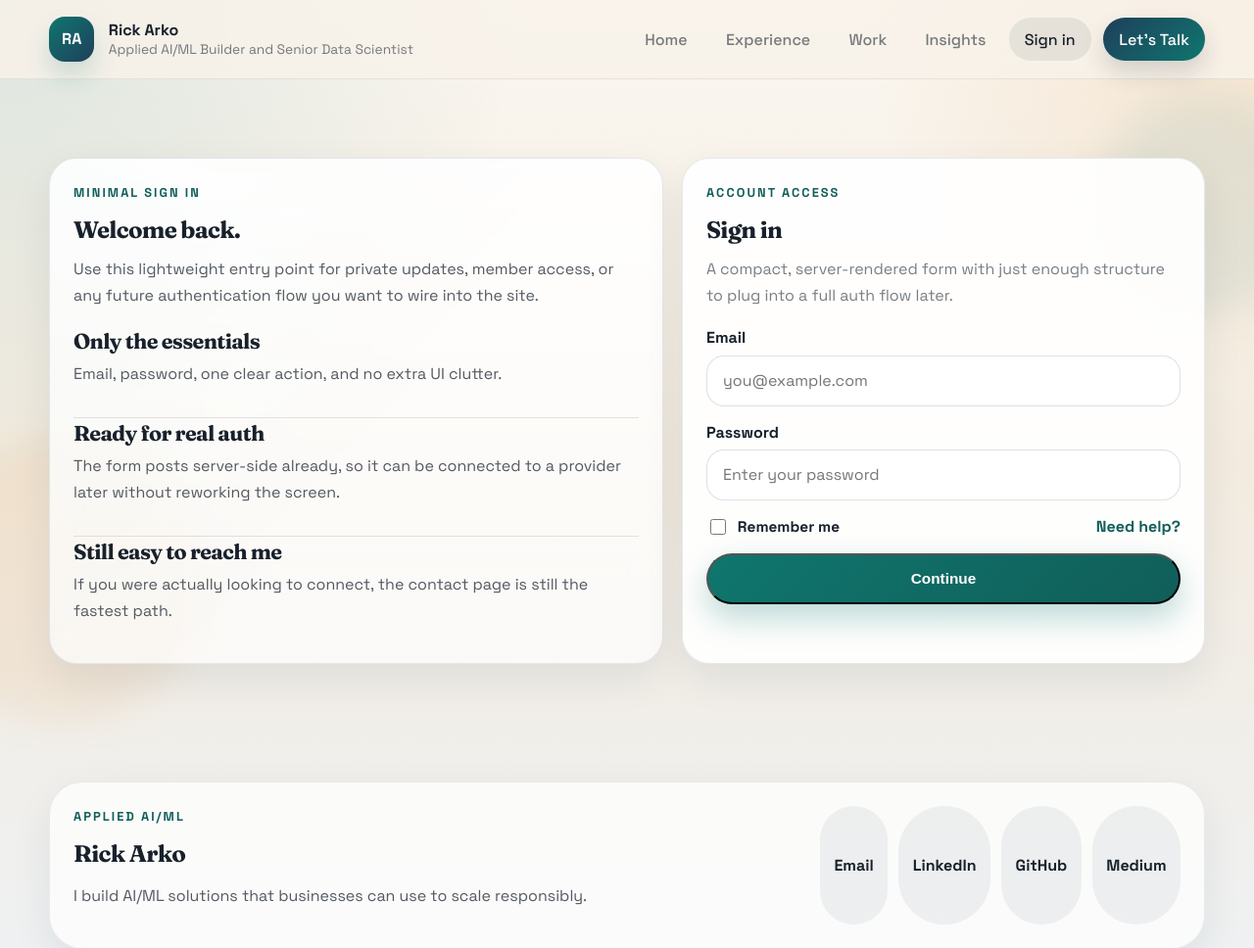
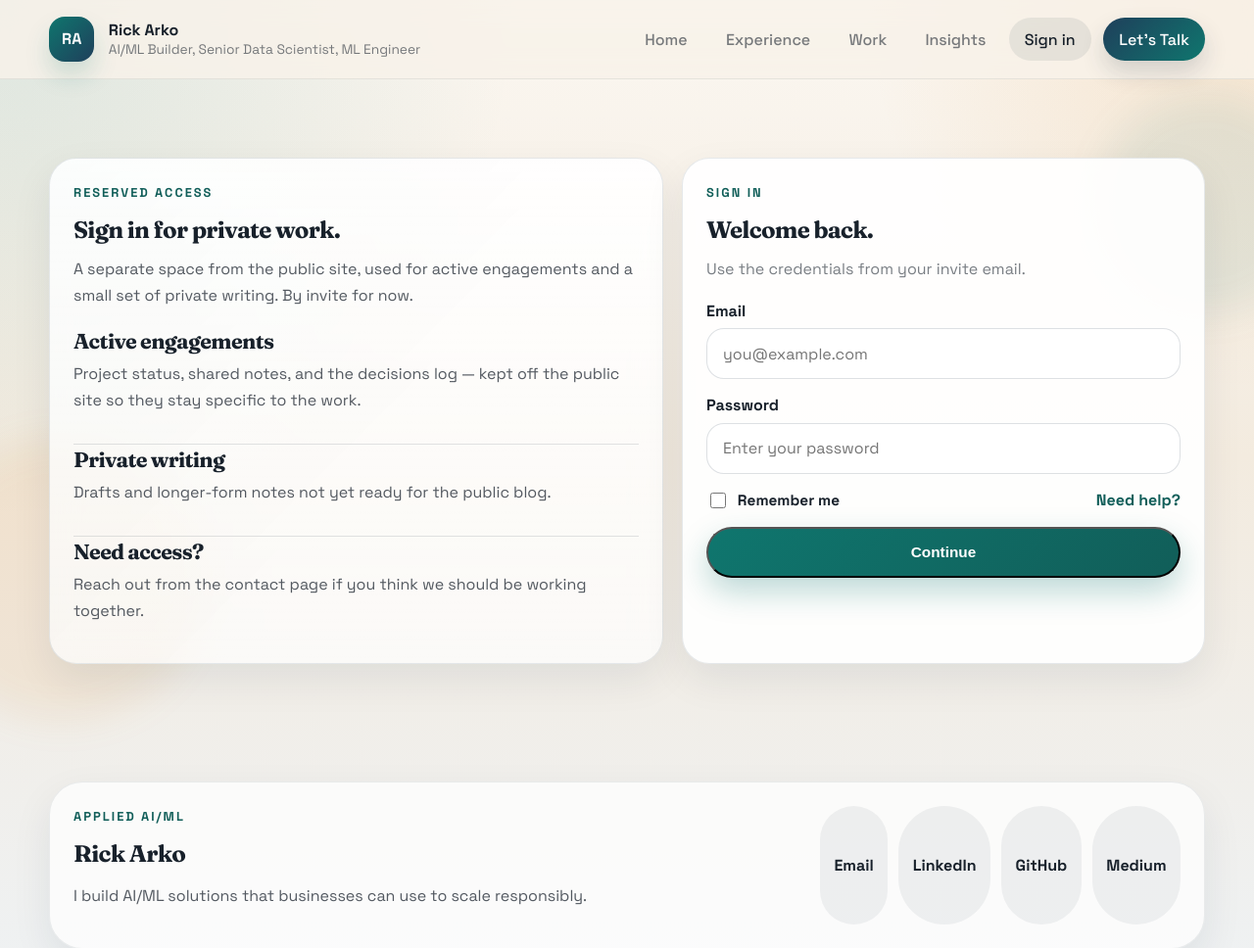
Before and after one commit to RickArko/RickArkoPortfolio, a Flask app: page /sign-in/ in a window 1280 px wide. Shown: the top 968 px of the page at 98% size. Run offline with Flask 3, Linux system fonts and the light colour scheme; some libraries are stand-ins or nearby versions.

Commit message:
update profile tags

```diff
--- a/src/rickarko_portfolio/factory.py
+++ b/src/rickarko_portfolio/factory.py
@@ -100,11 +100,13 @@ def create_app(
 
     @app.route("/sign-in/", methods=["GET", "POST"])
     def sign_in() -> tuple[str, int]:
+        home_content = load_home_content(resolved_settings)
         context: dict[str, Any] = {
             "email": "",
             "remember": False,
             "status": None,
             "message": None,
+            "sign_in": home_content.get("sign_in", {}),
         }
 
         if request.method == "POST":
@@ -123,8 +125,8 @@ def create_app(
                 context.update(
                     status="success",
                     message=(
-                        "Minimal sign-in captured. Connect this form to a real "
-                        "auth provider when you're ready."
+                        "Sign-in received. I'll follow up by email — use the "
+                        "contact page for anything time-sensitive."
                     ),
                 )
 
--- a/src/rickarko_portfolio/seo.py
+++ b/src/rickarko_portfolio/seo.py
@@ -28,7 +28,7 @@ PAGE_DEFINITIONS = {
         slug="home",
         label="Home",
         path="/",
-        title="Rick Arko | Applied AI/ML Builder and Senior Data Scientist",
+        title="Rick Arko | AI/ML Builder, Senior Data Scientist, ML Engineer",
         description=(
             "Rick Arko is an experienced machine learning builder focused on "
             "production AI, forecasting, pricing, recommendation systems, and "
--- a/src/templates/sign-in.html
+++ b/src/templates/sign-in.html
@@ -3,33 +3,24 @@
 {% block content %}
 <section class="auth-shell section">
     <div class="auth-panel card card--glass" data-reveal>
-        <p class="section-eyebrow">Minimal sign in</p>
-        <h1>Welcome back.</h1>
-        <p>
-            Use this lightweight entry point for private updates, member access, or any
-            future authentication flow you want to wire into the site.
-        </p>
+        <p class="section-eyebrow">{{ context.sign_in.eyebrow }}</p>
+        <h1>{{ context.sign_in.headline }}</h1>
+        <p>{{ context.sign_in.intro }}</p>
 
         <div class="auth-points">
+            {% for point in context.sign_in.points %}
             <article class="auth-point">
-                <h2>Only the essentials</h2>
-                <p>Email, password, one clear action, and no extra UI clutter.</p>
+                <h2>{{ point.title }}</h2>
+                <p>{{ point.description }}</p>
             </article>
-            <article class="auth-point">
-                <h2>Ready for real auth</h2>
-                <p>The form posts server-side already, so it can be connected to a provider later without reworking the screen.</p>
-            </article>
-            <article class="auth-point">
-                <h2>Still easy to reach me</h2>
-                <p>If you were actually looking to connect, the contact page is still the fastest path.</p>
-            </article>
+            {% endfor %}
         </div>
     </div>
 
     <div class="auth-card card" data-reveal>
-        <p class="section-eyebrow">Account access</p>
-        <h2>Sign in</h2>
-        <p class="auth-note">A compact, server-rendered form with just enough structure to plug into a full auth flow later.</p>
+        <p class="section-eyebrow">{{ context.sign_in.form.eyebrow }}</p>
+        <h2>{{ context.sign_in.form.headline }}</h2>
+        <p class="auth-note">{{ context.sign_in.form.note }}</p>
 
         {% if context.message %}
         <div
@@ -79,7 +70,7 @@
                     >
                     <span>Remember me</span>
                 </label>
-                <a href="{{ url_for('contact') }}">Need help?</a>
+                <a href="{{ url_for('contact') }}">{{ context.sign_in.form.help_label }}</a>
             </div>
 
             <button class="button button--primary" type="submit">Continue</button>
```
Also changed, not shown: src/db/home.json (+26 -1 lines), tests/end_to_end/test_routes.py (+3 -3 lines), 1 other file.
